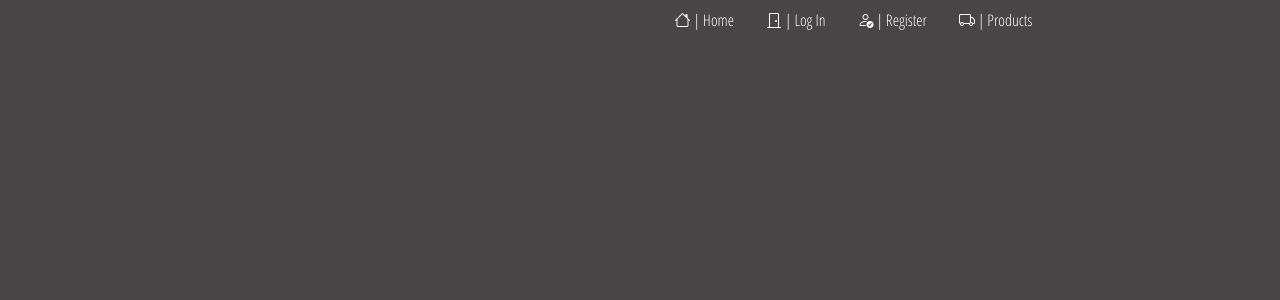
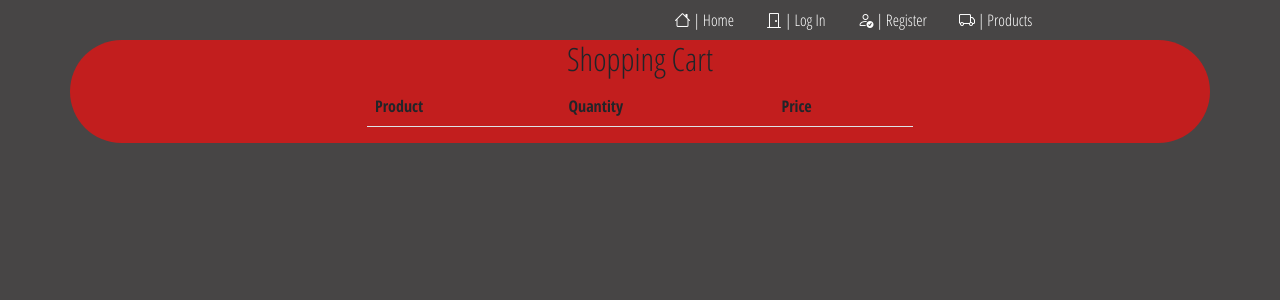
Before and after one commit to CMolitoris/ReactCarWebApp, a React (Create React App) app: page /cart in a window 1280 px wide. Before the commit this address led to /not-found. Shown: the top 300 px of the page. Built offline with nearby package versions, Linux system fonts and the light colour scheme; no server answers.

Commit message:
Made Cart component and new path

```diff
--- a/src/App.jsx
+++ b/src/App.jsx
@@ -11,6 +11,7 @@ import EditAccount from './components/Account/EditAccount';
 import Products from './components/Products/Products';
 import CarDetails from './components/CarDetails/CarDetails';
 import Seller from './components/Seller/Seller';
+import Cart from './components/Cart/Cart';
 
 
 class App extends Component {
@@ -264,6 +265,8 @@ class App extends Component {
           <Route path = "/car-details" render={props => <CarDetails {...props} modalShow={this.state.ratingModalShow} toggleModal={this.toggleRatingModal} postRating={this.postRating} user={this.state.loggedUser} addToCart={this.addToCart} cars={this.state.cars} getAllCars={this.getAllCars} getSingleCar={this.getSingleCar} car={this.state.car} getCarRatings={this.getCarRatings} ratings={this.state.ratings}/>} />
           {/* Search Page */}
           <Route path = "/search"/>
+          {/* Cart Page */}
+          <Route path = "/cart" render={props => <Cart {...props} user = {this.state.loggedUser}/>} />
           {/* Seller Page logged in*/}
           <Route path = "/seller" render={props => <Seller {...props} nextCarId={this.getNextCarId} addToSellerConnection={this.addToSellerConnection} user={this.state.loggedUser}/>} />
           {/* Cart/Account logged in*/}
--- /dev/null
+++ b/src/components/Cart/Cart.jsx
@@ -0,0 +1,43 @@
+import axios from 'axios';
+import React, { useState, useEffect } from 'react';
+import { Table } from 'react-bootstrap';
+
+const Cart = (props) => {
+    const [userCars, setUserCars] = useState({cars: []})
+
+    useEffect(() => {
+        getShoppingCart()
+    }, [])
+
+    const getShoppingCart = async () => {
+        let cartCarDetails = await axios.get(`https://localhost:44394/api/shoppingcart/details/${props.user.id}`)
+        console.log(cartCarDetails.data)
+        setUserCars({
+            cars: userCars.cars.push(cartCarDetails)
+        })
+        console.log(userCars)
+    }
+
+    return (
+        <div className="container mx-auto my-auto" id = "main-panel">
+            <div className="row">
+                <div className="col"></div>
+                <div className="col-lg-6" align = "center">
+                    <h2>Shopping Cart</h2>
+                    <Table>
+                        <thead>
+                            <tr>
+                                <th>Product</th>
+                                <th>Quantity</th>
+                                <th>Price</th>
+                            </tr>
+                        </thead>
+                    </Table>
+                </div>
+                <div className="col"></div>
+            </div>
+        </div>
+     );
+}
+
+export default Cart;
```
